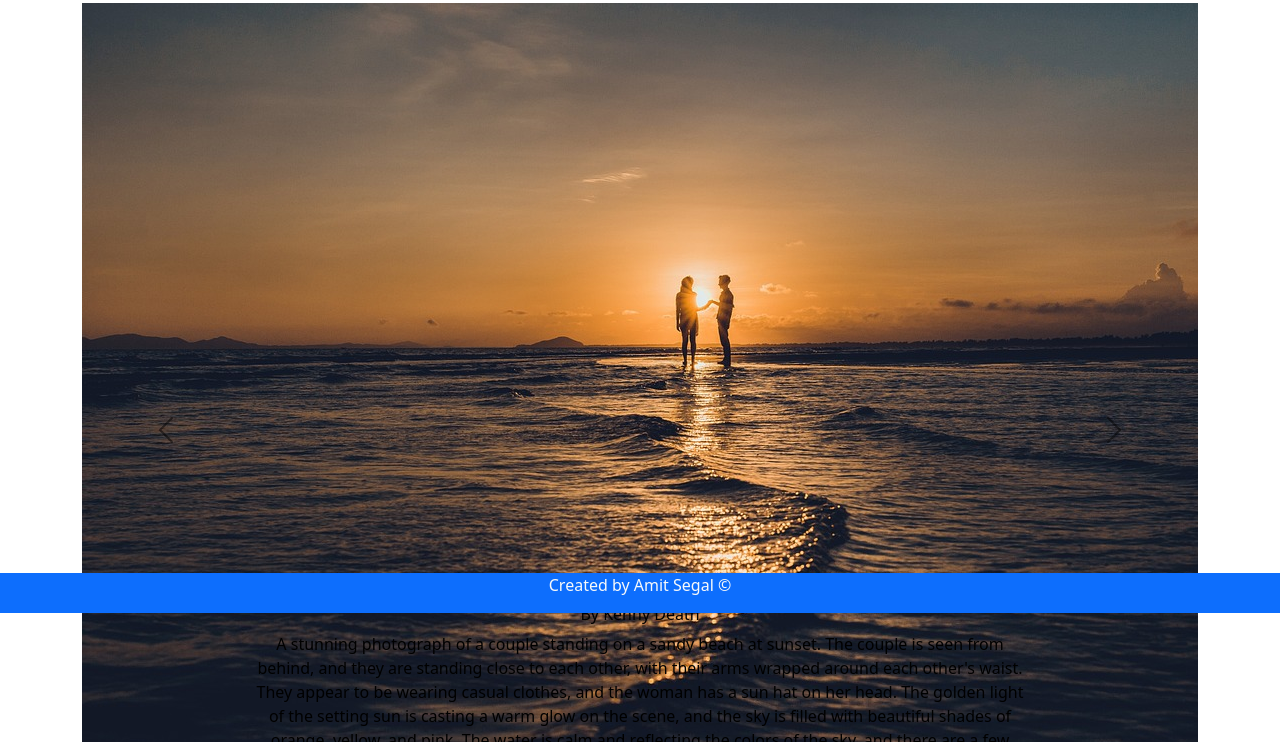
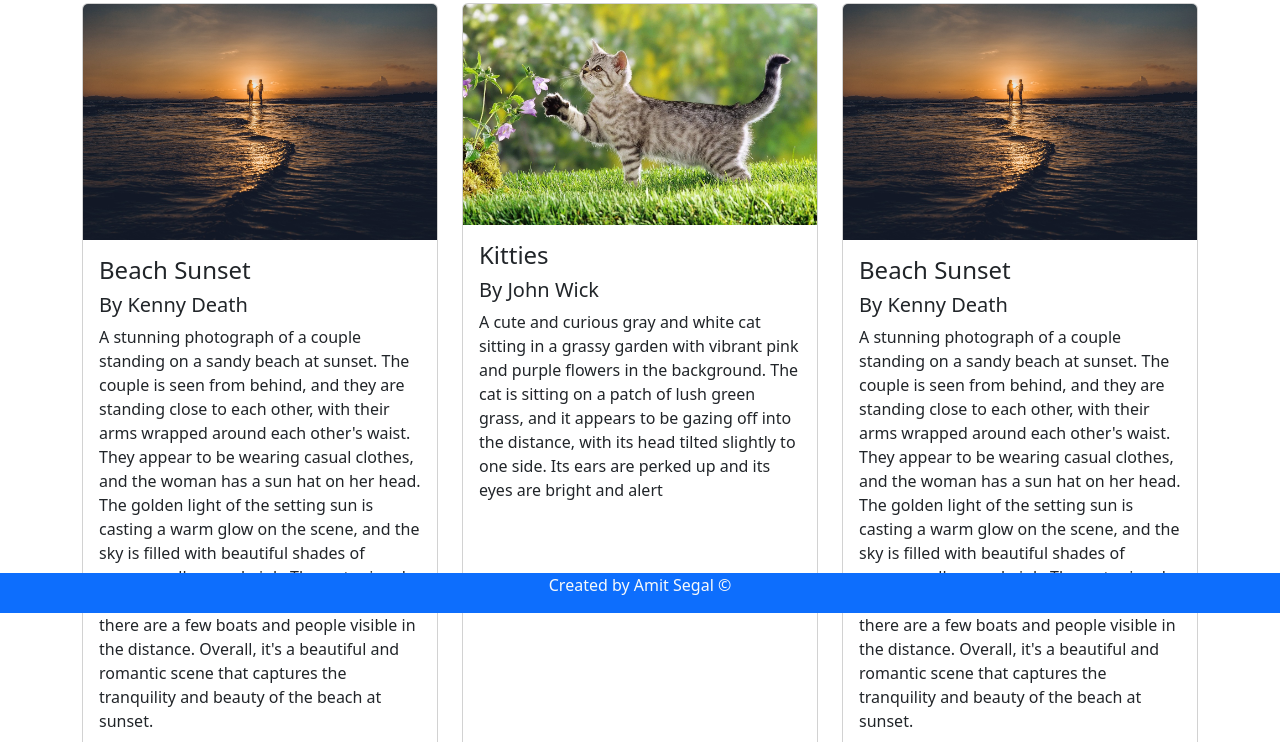
Before and after one commit to AmitSegal26/SPAProject, a plain HTML site: page public/index.html in a window 1280 px wide. Shown: the part 187-929 px from the top of the page. Drawn offline with nearby package versions, Linux system fonts and the light colour scheme.

Commit message:
fixed gallery cards

```diff
--- a/public/index.html
+++ b/public/index.html
@@ -160,7 +160,7 @@
                         placeholder="Search" aria-label="Search">
                 </div>
                 <!-- GALLERY -->
-                <div id="home-display-gallery" class="d-none">
+                <div id="home-display-gallery" class="">
                     <div id="home-gallery-content" class="row row-cols-1 row-cols-md-3 g-4">GALLERY</div>
                 </div>
                 <!-- LIST -->
@@ -168,30 +168,9 @@
                     <ul class="list-group" id="home-list-content">LIST</ul>
                 </div>
                 <!-- CAROUSEL -->
-                <div id="home-display-carousel" class="">
-                    <!-- <div id="carouselExampleControls" class="carousel slide" data-ride="carousel">
+                <div id="home-display-carousel" class="d-none">
+                    <div id="carouselExampleDark" class="carousel carousel-dark slide ">
                         <div id="home-inside-carousel" class="carousel-inner">
-                        </div>
-                        <a class="carousel-control-prev" href="#carouselExampleControls" role="button"
-                            data-slide="prev">
-                            <span class="carousel-control-prev-icon" aria-hidden="true"></span>
-                            <span class="sr-only">Previous</span>
-                        </a>
-                        <a class="carousel-control-next" href="#carouselExampleControls" role="button"
-                            data-slide="next">
-                            <span class="carousel-control-next-icon" aria-hidden="true"></span>
-                            <span class="sr-only">Next</span>
-                        </a>
-                    </div> -->
-                    <div id="carouselExampleDark" class="carousel carousel-dark slide">
-                        <div id="home-inside-carousel" class="carousel-inner">
-                            <div class="carousel-item active" data-bs-interval="10000">
-                                <img src="..." class="d-block w-100" alt="...">
-                                <div class="carousel-caption d-none d-md-block">
-                                    <h5></h5>
-                                    <p></p>
-                                </div>
-                            </div>
                         </div>
                         <button class="carousel-control-prev" type="button" data-bs-target="#carouselExampleDark"
                             data-bs-slide="prev">
@@ -205,17 +184,6 @@
                         </button>
                     </div>
                 </div>
-                <!--  -->
-
-                <!--  -->
-                <!--  -->
-                <!--  -->
-                <!--  -->
-                <!--  -->
-                <!--  -->
-                <!--  -->
-
-
             </div>
             <!-- ABOUT PAGE -->
             <div id="about-page" class="d-none">
--- a/src/components/PicsCarousel.js
+++ b/src/components/PicsCarousel.js
@@ -4,39 +4,12 @@ let carouselDiv;
 const initialPicsCarousel = (picsArrFromHomePage) => {
   picsArr = picsArrFromHomePage;
   carouselDiv = document.getElementById("home-inside-carousel");
-  //   let pic = picsArr[0];
-  //   carouselDiv.innerHTML = `
-  //     <div class="carousel-item active">
-  //     <img src=${pic.imgUrl} alt=${pic.name}>
-  //     <div class="carousel-caption d-none d-md-block">
-  //       <h5>${pic.name}</h5>
-  //       <h6>By ${pic.credit}</h6>
-  //       <p>${pic.description}</p>
-  //     </div>
-  //   </div>
-  //       `;
-  //   if (picsArr.length === 1) {
-  //     return;
-  //   }
+
   createCarousel();
 };
 
 const updatePicsCarousel = (picsArrFromHomePage) => {
   picsArr = picsArrFromHomePage;
-  //   let pic = picsArr[0];
-  //   carouselDiv.innerHTML = `
-  //     <div class="carousel-item active">
-  //     <img src=${pic.imgUrl} alt=${pic.name}>
-  //     <div class="carousel-caption d-none d-md-block">
-  //       <h5>${pic.name}</h5>
-  //       <h6>By ${pic.credit}</h6>
-  //       <p>${pic.description}</p>
-  //     </div>
-  //   </div>
-  //       `;
-  //   if (picsArr.length === 1) {
-  //     return;
-  //   }
   createCarousel();
 };
 
@@ -44,7 +17,7 @@ const createItem = (name, img, description, credit, active = false) => {
   return `
   <div class="carousel-item ${active ? "active" : ""}">
   <img src=${img} alt=${name}>
-  <div class="carousel-caption d-none d-md-block">
+  <div class="carousel-caption d-none d-md-block text-light">
     <h5>${name}</h5>
     <h6>By ${credit}</h6>
     <p>${description}</p>
--- a/src/components/PicsGallery.js
+++ b/src/components/PicsGallery.js
@@ -70,16 +70,16 @@ const createItem = (id, name, img, credit, description, price) => {
       />
       <div class="card-body">
         <h4 class="card-name">${name}</h4>
-        <h5 class="card-name">By${credit}</h5>
+        <h5 class="card-name">By ${credit}</h5>
         <p class="card-text">
           ${description}
         </p>
       </div>
-      <ul class="list-group list-group-flush">
-        <li class="list-group-item">${price}</li>
-      </ul>
-      <div class="card-body d-flex">
-        <button type="button" class="btn btn-success w-100"><i class="bi bi-cash-coin"></i>
+
+      <div class="card-body d-flex flex-column-reverse"><ul class="list-group list-group-flush">
+      <li class="list-group-item">$ ${price}</li>
+    </ul>
+        <button type="button" class="btn btn-success"><i class="bi bi-cash-coin"></i>
           Purchase
         </button>
         ${isBusiness ? businessBtns : ""}
--- a/src/initialData/initialData.js
+++ b/src/initialData/initialData.js
@@ -25,11 +25,27 @@ const createData = () => {
     ),
     new Picture(
       picId++,
+      "Beach Sunset",
+      "/public/assets/imgs/beach-couple.jpg",
+      "Kenny Death",
+      `A stunning photograph of a couple standing on a sandy beach at sunset. The couple is seen from behind, and they are standing close to each other, with their arms wrapped around each other's waist. They appear to be wearing casual clothes, and the woman has a sun hat on her head. The golden light of the setting sun is casting a warm glow on the scene, and the sky is filled with beautiful shades of orange, yellow, and pink. The water is calm and reflecting the colors of the sky, and there are a few boats and people visible in the distance. Overall, it's a beautiful and romantic scene that captures the tranquility and beauty of the beach at sunset.`,
+      10
+    ),
+    new Picture(
+      picId++,
       "Mysterious Eye",
       "/public/assets/imgs/color-eye.jpg",
       "John Wick",
       `A close-up of a young girl's eye as she looks directly into the camera. The eye is beautifully detailed and appears to be a bright, light blue color. The iris, the colored part of the eye, has several shades of blue, with darker lines radiating outwards from the pupil.`,
       20
+    ),
+    new Picture(
+      picId++,
+      "Beach Sunset",
+      "/public/assets/imgs/beach-couple.jpg",
+      "Kenny Death",
+      `A stunning photograph of a couple standing on a sandy beach at sunset. The couple is seen from behind, and they are standing close to each other, with their arms wrapped around each other's waist. They appear to be wearing casual clothes, and the woman has a sun hat on her head. The golden light of the setting sun is casting a warm glow on the scene, and the sky is filled with beautiful shades of orange, yellow, and pink. The water is calm and reflecting the colors of the sky, and there are a few boats and people visible in the distance. Overall, it's a beautiful and romantic scene that captures the tranquility and beauty of the beach at sunset.`,
+      10
     ),
   ];
   return picArr;
```
Also changed, not shown: public/assets/imgs/favicon.png.
